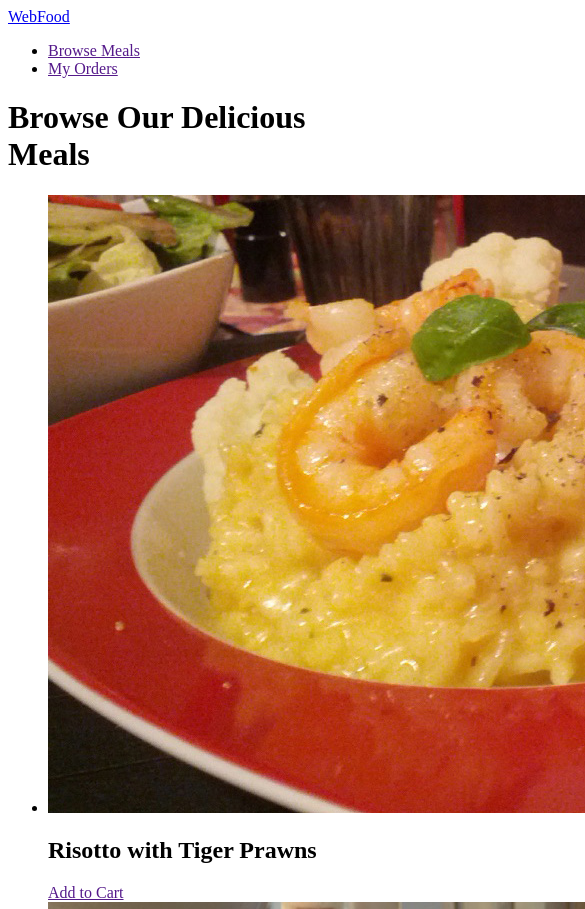
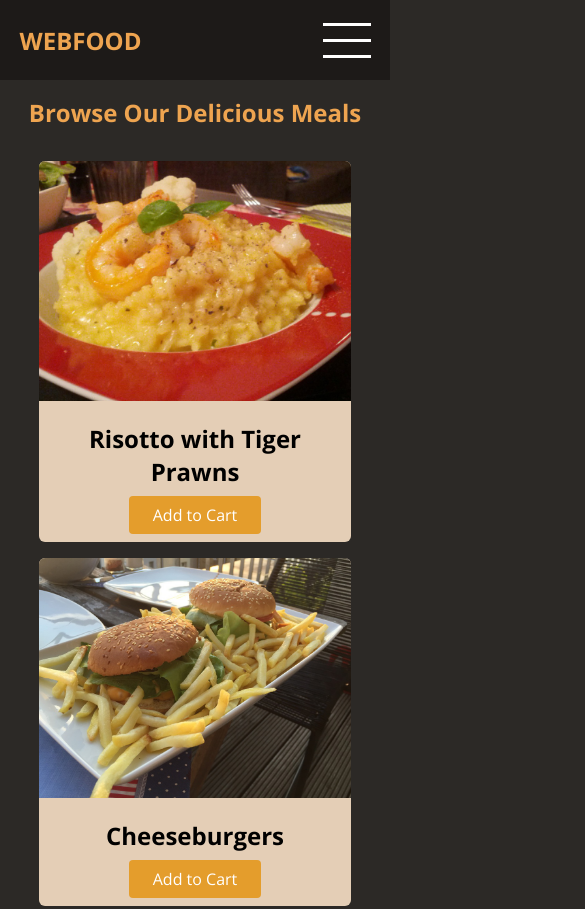
Before and after one commit to dhowardb/webdev_section_08, a plain HTML site: page index.html in a window 390 px wide. Shown: the top 909 px of the page, 585 px wide, since content can reach past the window. Drawn offline with nearby package versions, Linux system fonts and the light colour scheme.

Commit message:
finalize section 8

```diff
--- a/index.html
+++ b/index.html
@@ -9,6 +9,7 @@
     <link
       href="https://fonts.googleapis.com/css2?family=Open+Sans:wght@400;700&display=swap"
       rel="stylesheet" />
+    <link rel="stylesheet" href="styles.css" />
   </head>
   <body>
     <header id="main-header">
@@ -23,12 +24,36 @@
           </li>
         </ul>
       </nav>
+      <a href="#side-drawer" class="menu-button">
+        <span></span>
+        <span></span>
+        <span></span>
+      </a>
     </header>
+    <aside id="side-drawer">
+      <header id="side-header">
+        <a href="#" class="menu-button">
+          <span></span>
+          <span></span>
+          <span></span>
+        </a>
+      </header>
+      <nav>
+        <ul>
+          <li>
+            <a href="">Browse Meals</a>
+          </li>
+          <li>
+            <a href="">My Orders</a>
+          </li>
+        </ul>
+      </nav>
+    </aside>
     <main>
       <h1>Browse Our Delicious Meals</h1>
       <section id="latest-products">
         <ul>
-          <li class="food-items">
+          <li class="food-item">
             <article>
               <img
                 src="images/risotto.jpg"
@@ -39,7 +64,7 @@
               </div>
             </article>
           </li>
-          <li class="food-items">
+          <li class="food-item">
             <article>
               <img
                 src="images/cheeseburgers.jpg"
--- a/shared.css
+++ /dev/null
@@ -1,96 +0,0 @@
-body {
-    margin: 0;
-}
-
-header {
-    /* background-color: rgb(10, 10, 10); */
-    background: linear-gradient(70deg, rgb(10, 10, 10), rgb(25, 29, 29));
-    display: flex;
-    align-items: center;
-    justify-content: space-between;
-    width: 100%;
-    top: 0;
-    left: 0;
-    box-sizing: border-box;
-
-    padding: 20px 20px;
-
-}
-
-header ul {
-    display: flex;
-}
-
-header li {
-    list-style: none;
-}
-
-header a {
-    /* color: rgb(255, 251, 0); */
-    color: rgb(230, 137, 100);
-    text-decoration: none;
-    font-size: 20px;
-    padding: 12px;
-    text-shadow: 1px 1px 2px rgba(0, 0, 0, 0.2);
-    border-radius: 6px;
-}
-
-main h2 {
-    margin: 0;
-    text-align: center;
-        padding: 50px 0 70px 0;
-        color: rgb(218 112 70);
-        font-size: 40px;
-}
-
-/* main {
-    background: linear-gradient(30deg, rgb(77, 77, 77), rgb(58, 58, 58));
-} */
-
-main ul {
-    width: 750px;
-    margin: 0 auto 48px auto;
-    display: grid;
-    grid-template-columns: 1fr 1fr;
-    gap: 0px 40px;
-    list-style-type: none;
-}
-
-main li {
-    display: block;
-    background-color: rgb(255 205 185);
-    box-shadow: 1px 1px 4px rgb(0 0 0 / 20%);
-    border-radius: 6px;
-    overflow: hidden;
-
-    text-align: center;
-    /* width: 500px; */
-
-    /* grid-column: 2 / span 4; */
-    height: 375px;
-}
-
-main li img {
-    width: 100%;
-    height: 280px;
-    object-fit: cover;
-}
-
-main ul li p {
-    font-size: 20px;
-    font-family: sans-serif;
-    font-weight: bold;
-
-    padding: 6px;
-    margin: 10px 0 15px 0;
-}
-
-main ul li a {
-    text-decoration: none;
-    color: white;
-
-    background-color: orange;
-    padding: 6px 20px;
-    border-radius: 6px;
-
-}
--- a/styles.css
+++ b/styles.css
@@ -1,22 +1,173 @@
-#page-logo a {
-    padding: 10px;
-    /* font-family: "Oleo Script", sans-serif; */
-    color: rgb(170, 81, 46);
-    font-size: 50px;
-    text-decoration: none;
-    text-transform: uppercase;
-    text-shadow: 1px 1px 2px rgb(0, 0, 0);
+body {
+  font-family: "Open Sans", sans-serif;
+  margin: 0;
+  background-color: rgb(44, 41, 38);
 }
 
-#page-body {
-    /* background-color: rgb(73, 73, 73); */
-    background: linear-gradient(354deg, rgb(58 58 58), rgb(24 24 24));
-    padding: 0 0 298px 0;
-
+a {
+  text-decoration: none;
 }
 
-/* #page-logo a{
-    text-decoration: none;
-    text-transform: uppercase;
-    color: rgb(230, 137, 100);
-} */
+#main-header {
+  height: 5rem;
+  display: flex;
+  justify-content: space-between;
+  align-items: center;
+  background-color: rgb(29, 26, 24);
+  padding: 0 5%;
+}
+
+#logo {
+  font-size: 1.5rem;
+  font-weight: bold;
+  color: rgb(238, 164, 80);
+  text-transform: uppercase;
+}
+
+.menu-button {
+  display: none;
+}
+
+#main-header ul {
+  list-style: none;
+  display: flex;
+  margin: 0;
+  padding: 0;
+}
+
+#main-header li {
+  margin: 0 1rem;
+}
+
+#main-header nav a {
+  color: rgb(185, 131, 31);
+  font-size: 1.25rem;
+}
+
+#main-header nav a:hover {
+  color: rgb(228, 163, 44);
+}
+
+#side-drawer {
+  width: 100%;
+  height: 100%;
+  background-color: rgb(29, 26, 27);
+  position: fixed;
+  top: 0;
+  left: 0;
+  display: none;
+}
+
+#side-drawer:target {
+  display: block;
+}
+
+#side-drawer ul {
+  list-style: none;
+  margin: 0;
+  padding: 4rem 1rem;
+  display: flex;
+  flex-direction: column;
+  align-items: center;
+}
+
+#side-drawer li {
+  margin: 1rem 0;
+}
+
+#side-drawer a {
+  color: rgb(253, 239, 213);
+  font-size: 2rem;
+}
+
+#side-header {
+  height: 5rem;
+  display: flex;
+  justify-content: flex-end;
+  align-items: center;
+  padding: 0 5%;
+}
+
+main h1 {
+  text-align: center;
+  color: rgb(238, 164, 80);
+  font-size: 3rem;
+}
+
+#latest-products {
+  width: 80%;
+  margin: 2rem auto;
+}
+
+#latest-products ul {
+  display: grid;
+  grid-template-columns: 1fr 1fr;
+  gap: 1rem;
+  margin: 0;
+  padding: 0;
+  list-style: none;
+}
+
+.food-item {
+  background-color: rgb(228, 206, 182);
+  border-radius: 6px;
+  overflow: hidden;
+}
+
+.food-item img {
+  height: 15rem;
+  width: 100%;
+  object-fit: cover;
+}
+
+.food-item-content {
+  padding: 1rem;
+  text-align: center;
+}
+
+.food-item h2 {
+  margin: 0 0 1rem 0;
+}
+
+.btn {
+  background-color: rgb(228, 157, 44);
+  color: white;
+  border-radius: 4px;
+  padding: 0.5rem 1.5rem;
+}
+
+.btn:hover {
+  background-color: rgb(221, 134, 34);
+}
+
+@media (max-width: 48rem) {
+  /* #main-header nav {
+    content-visibility: hidden;
+  } */
+  #main-header nav {
+    display: none;
+  }
+
+  .menu-button {
+    width: 3rem;
+    height: 3rem;
+    display: flex;
+    flex-direction: column;
+    justify-content: space-around;
+    /* display: grid;
+    align-items: center; */
+  }
+
+  .menu-button span {
+    width: 100%;
+    height: 3px;
+    background-color: white;
+  }
+
+  main h1 {
+    font-size: 1.5rem;
+  }
+  #latest-products ul {
+    grid-template-columns: 1fr;
+  }
+}
```
